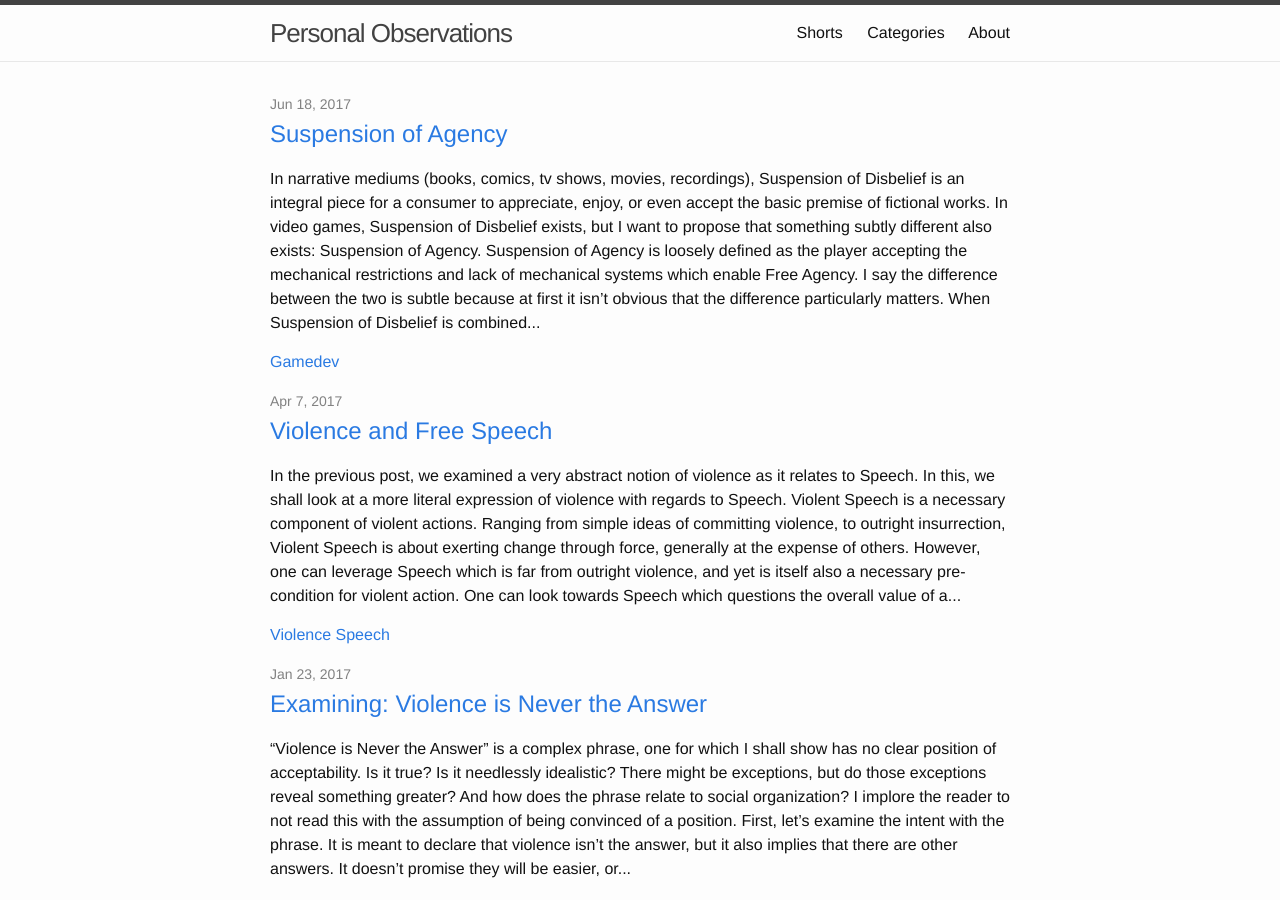
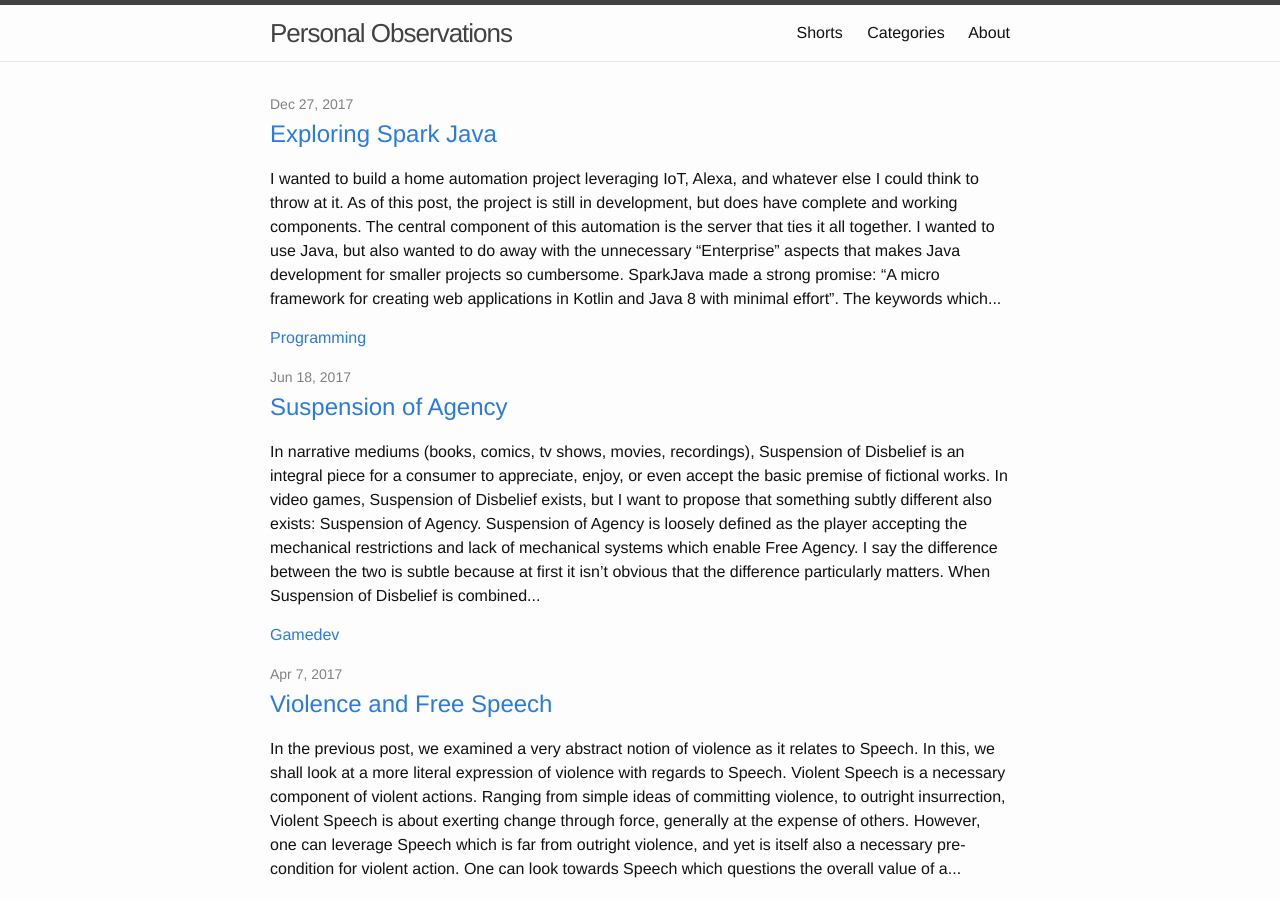
Before and after one commit to grnt426/grnt426.github.io, a Jekyll site: the page built from index.html, in a window 1280 px wide and 900 px high. Built offline with Jekyll 4.4.1, drawn with Linux system fonts in a browser that asks for light colours; some of the changed lines change nothing that is shown.

Commit message:
Removing extra slash.

```diff
--- a/_config.yml
+++ b/_config.yml
@@ -18,7 +18,7 @@ github_username:  grnt426
 # Build settings
 markdown: kramdown
 
-cdn_path: https://d13wjhyb0m2o4z.cloudfront.net/
+cdn_path: https://d13wjhyb0m2o4z.cloudfront.net
 
 defaults:
     -
--- /dev/null
+++ b/_posts/2017-12-27-exploring-spark-java.markdown
@@ -0,0 +1,55 @@
+---
+layout: post
+title:  "Exploring Spark Java"
+date:   2017-12-27
+categories: programming
+---
+
+I wanted to build a home automation project leveraging IoT, Alexa, and whatever else I could think to throw at it. As of
+this post, the project is still in development, but does have complete and working components. The central component of
+this automation is the server that ties it all together. I wanted to use Java, but also wanted to do away with the
+unnecessary "Enterprise" aspects that makes Java development for smaller projects so cumbersome. SparkJava made a strong
+promise: _"A micro framework for creating web applications in Kotlin and Java 8 with minimal effort"_.
+
+The keywords which sold me on it were "micro framework" and "minimal effort". And from just seeing the examples of how
+easy it was to wire up basic GET requests/responses, I immediately fired up my IDE. This post will explore whether
+SparkJava delivers on that promise, and how my project developed around SparkJava's principles and my own needs.
+
+## But First
+I don't intend for this post to be a tutorial, nor do I want readers evaluating different frameworks and hoping to come
+away thinking this post will convince you of SparkJava, nor think that I had deeply compared and contrasted multiple
+frameworks (I really didn't) before trying SparkJava. I do know there is some overlap between how Spring does routing
+and SparkJava does routing. The goal of this post is to just evaluate SparkJava on its claims and my specific
+experiences.
+
+Secondly, my overall project structure and state is not necessarily how to best use SparkJava. My use of the framework
+changed dramatically, as after building some of the components, I heavily disagreed with the architectural opinions
+of the SparkJava authors. I didn't fully move away from their proposed design as I was lazy, and wanted to focus more
+on features and delivering working things, rather than a pure engineering product.
+
+## Request Flow
+The flow of a request is fairly simple, and can be at a high level imagined with _Figure 1_.
+
+<br />
+{:refdef: style="text-align: center;"}
+![Basic HTTP GET Flow]({{site.cdn_path}}/spark/basic_flow.png)
+{: refdef}
+<p class="caption">Figure 1</p>
+<br />
+
+## Don't Make Everything Static
+At first I was willing to believe this quote from the "Application Structure" tutorial, _"This is probably not what you learned in Java class, but I believe statics are better than dependency injection when dealing with web applications / controllers. Injecting dependencies makes everything a lot more ceremonious..."_. Following this quote is maybe ok if you are building
+a super simple project. For me, this quote meant a large refactoring. Making things static meant I didn't know where
+variables came from, or who owned what, or why. Cohesion was way down and coupling way up. This became apparent as I
+started to introduce components that had to talk to each other with slightly different interfaces or needs, and the
+web of dependencies became large.
+
+Needless to say, switching to Dependency Injection (DI) was the superior choice for my needs. Suddenly I knew where to
+import something from and how to reference it, and my IDE was able to helpfully narrow down the options. It was not overly
+ceremonious to declare my dependencies. I leveraged Spring only for the DI. A couple Annotations and everything was much
+cleaner.
+
+The only real oddity was in needing to create an `AnnotationConfigApplicationContext` and a default `ShutdownHook`. None
+of this altered the overall project substantially, and I only need to list out all the components the WebConfig will use
+as it was the entry point to the Application, and needed the beans created for it. This is standard practice, and was
+all done in Java without any XML.
```
